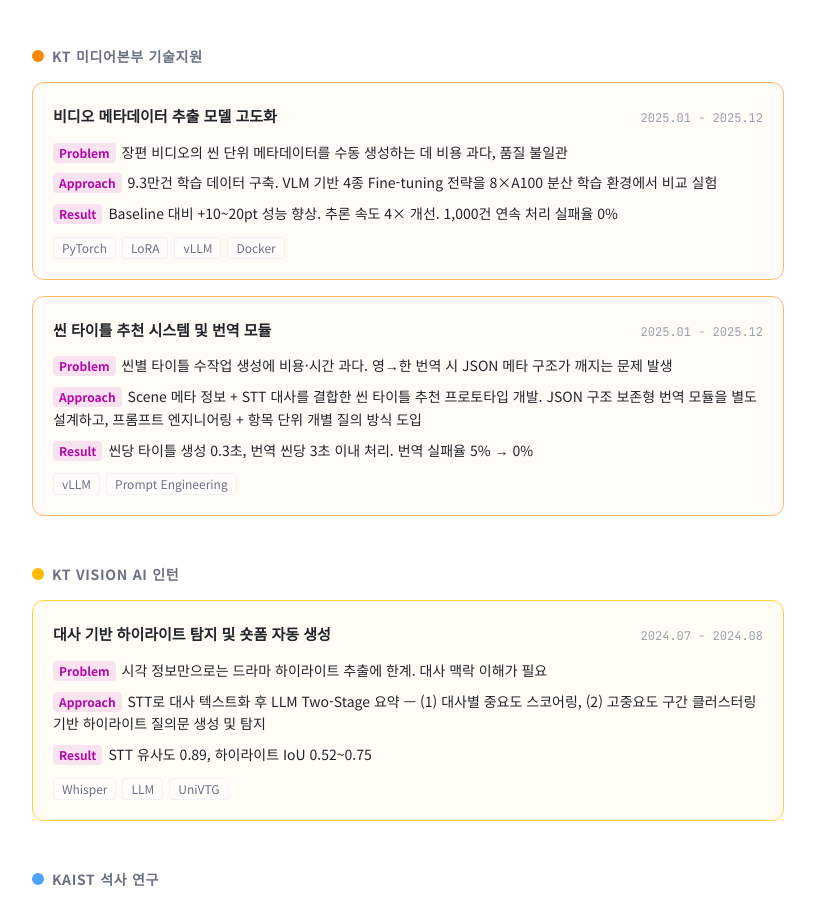
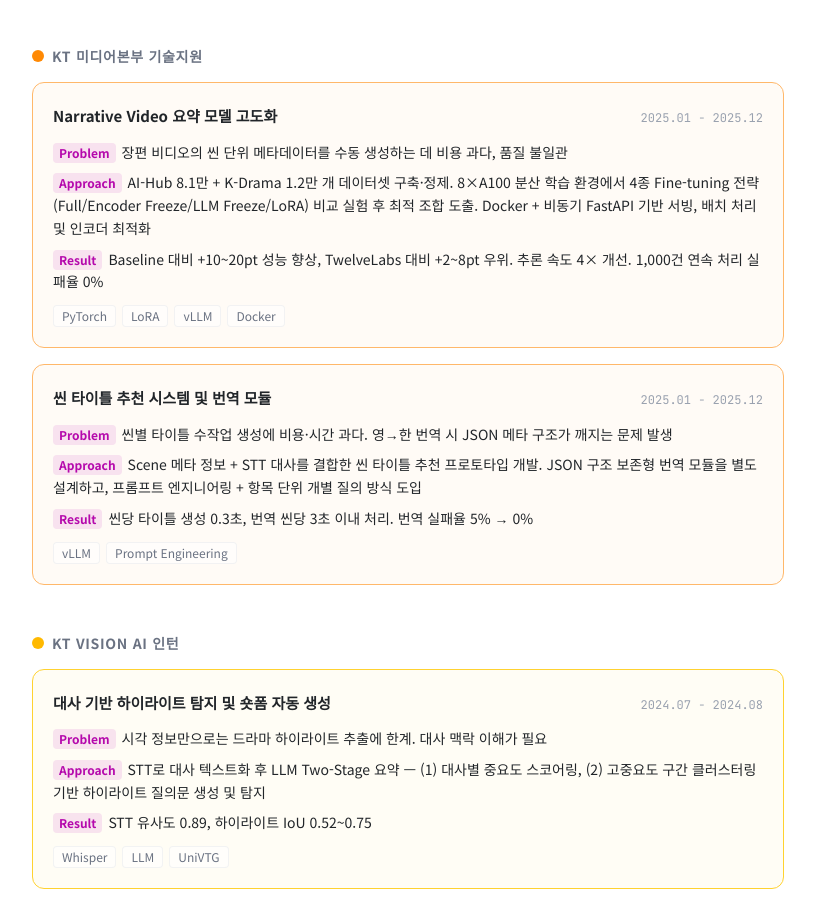
Before and after one commit to ilileun/profile, a Next.js app: page / in a window 1280 px wide. Shown: the part 2212-3112 px from the top of the page, without its empty margins (232-1047 px from the left). Built offline with nearby package versions, Linux system fonts and the light colour scheme.

Commit message:
Enrich video metadata project with dataset/serving details

```diff
--- a/src/payload/projects.ts
+++ b/src/payload/projects.ts
@@ -48,15 +48,15 @@
   },
   // KT 미디어본부 기술지원
   {
-    title: "비디오 메타데이터 추출 모델 고도화",
+    title: "Narrative Video 요약 모델 고도화",
     period: "2025.01 - 2025.12",
     org: "KT 미디어본부 기술지원",
     problem:
       "장편 비디오의 씬 단위 메타데이터를 수동 생성하는 데 비용 과다, 품질 불일관",
     approach:
-      "9.3만건 학습 데이터 구축. VLM 기반 4종 Fine-tuning 전략을 8×A100 분산 학습 환경에서 비교 실험",
+      "AI-Hub 8.1만 + K-Drama 1.2만 개 데이터셋 구축·정제. 8×A100 분산 학습 환경에서 4종 Fine-tuning 전략(Full/Encoder Freeze/LLM Freeze/LoRA) 비교 실험 후 최적 조합 도출. Docker + 비동기 FastAPI 기반 서빙, 배치 처리 및 인코더 최적화",
     result:
-      "Baseline 대비 +10~20pt 성능 향상. 추론 속도 4× 개선. 1,000건 연속 처리 실패율 0%",
+      "Baseline 대비 +10~20pt 성능 향상, TwelveLabs 대비 +2~8pt 우위. 추론 속도 4× 개선. 1,000건 연속 처리 실패율 0%",
     techStack: ["PyTorch", "LoRA", "vLLM", "Docker"],
   },
   {
```
